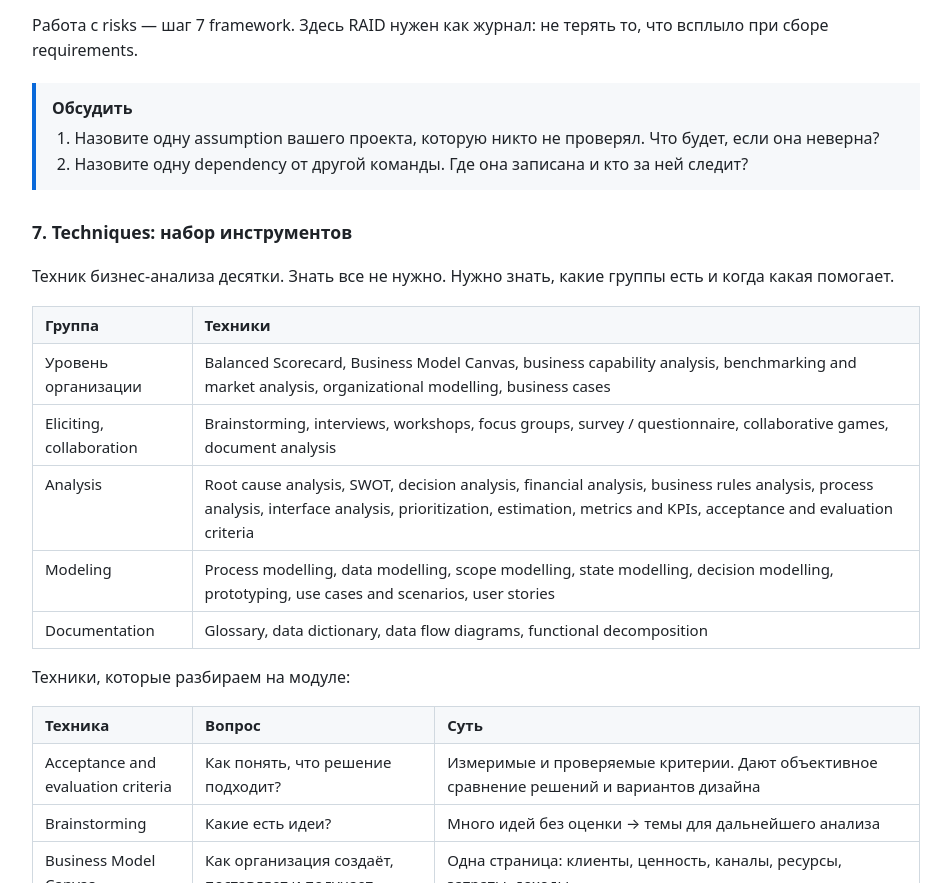
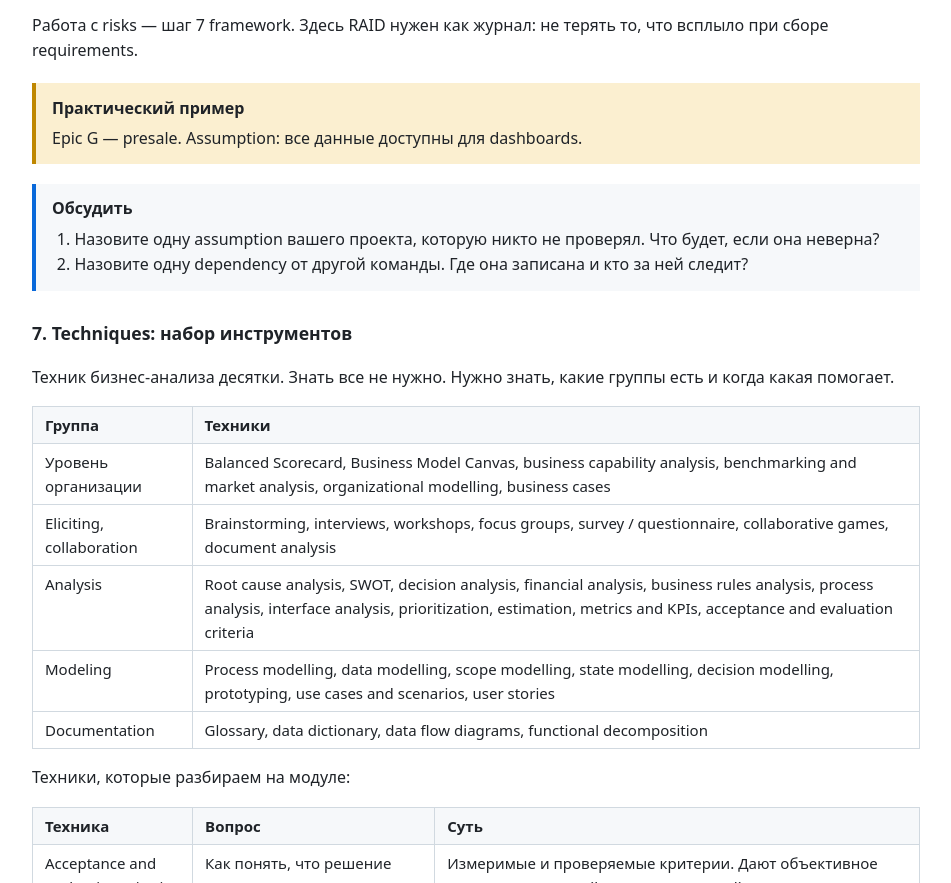
Before and after one commit to natmasslove/sas-materials, a plain HTML site: page html/module-02a.html in a window 1280 px wide. Shown: the part 6994-7877 px from the top of the page, without its empty margins (164-1115 px from the left). Drawn offline with Linux system fonts and the light colour scheme.

Commit message:
Module 2A: add case signal to RAID section
Co-Authored-By: Claude Fable 5.2 <noreply@anthropic.com>

```diff
--- a/html/module-02a.html
+++ b/html/module-02a.html
@@ -506,6 +506,10 @@
 </tbody>
 </table></div>
 <p>Работа с risks — шаг 7 framework. Здесь RAID нужен как журнал: не терять то, что всплыло при сборе requirements.</p>
+<div class="case">
+<p><strong>Практический пример</strong></p>
+<p>Epic G — presale. Assumption: все данные доступны для dashboards.</p>
+</div>
 <div class="discuss">
 <p><strong>Обсудить</strong></p>
 <ol>
```
